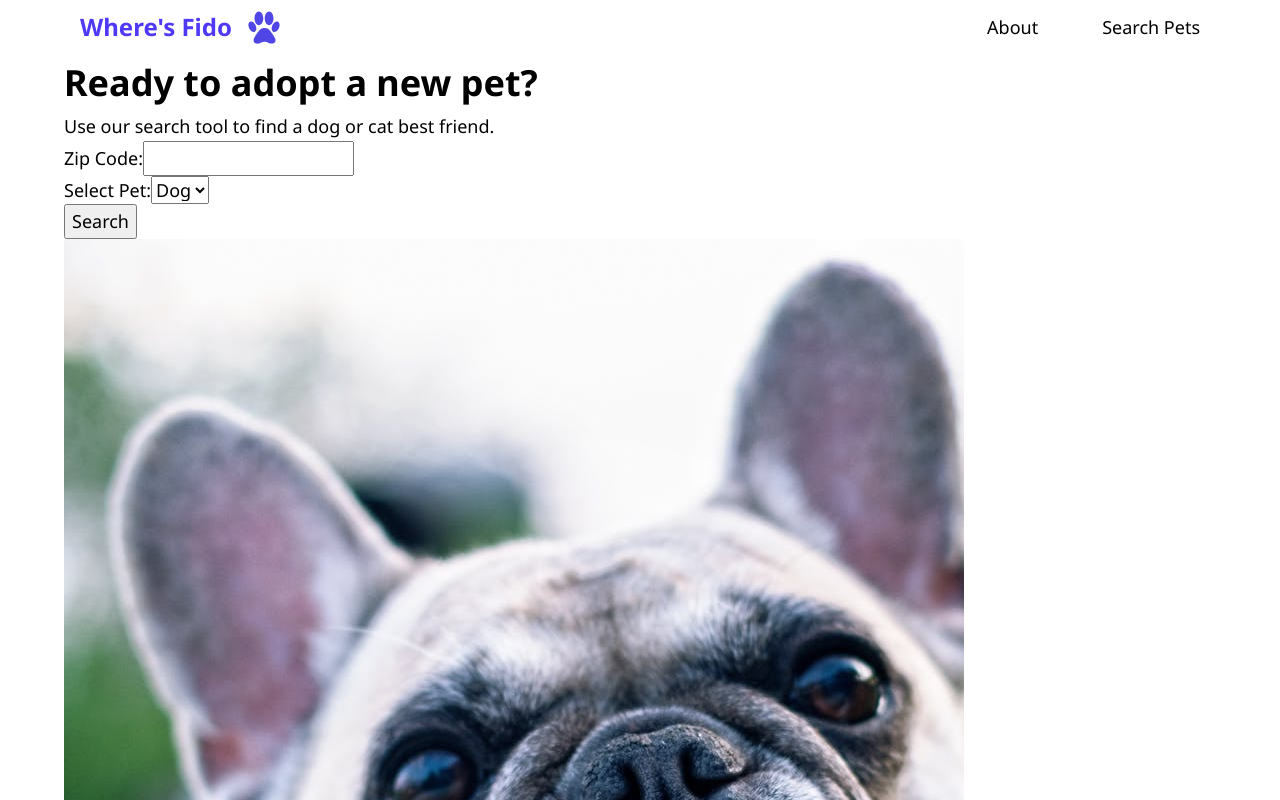
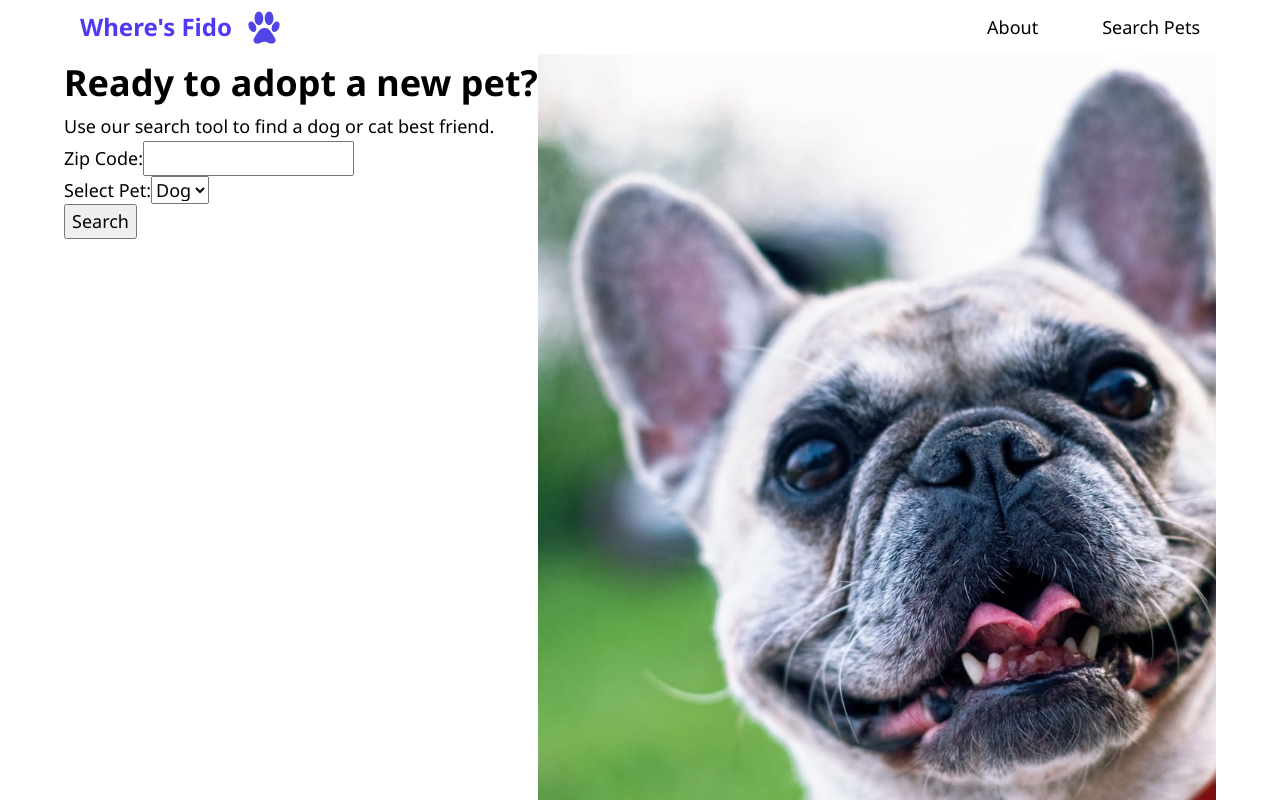
Before and after one commit to apcurran/wheres-fido-app, a React (Vite) app in the folder client/: page /pets-search in a window 1280 px wide. Shown: the top 800 px of the page. Built offline with nearby package versions, Linux system fonts and the light colour scheme; the HTML template or start-up script is replaced by a standard one.

Commit message:
Create side-by-side columns with grid-template-areas property for left/right sections

```diff
--- a/client/src/pages/search-pets/SearchPets.css
+++ b/client/src/pages/search-pets/SearchPets.css
@@ -1,5 +1,14 @@
 @scope (.search-pets-wrapper) {
     :scope {
         display: grid;
+        grid-template-areas: "info imgs";
+    }
+
+    .info-group {
+        grid-area: "info";
+    }
+
+    .adoption-img-group {
+        grid-area: "imgs";
     }
 }
```
